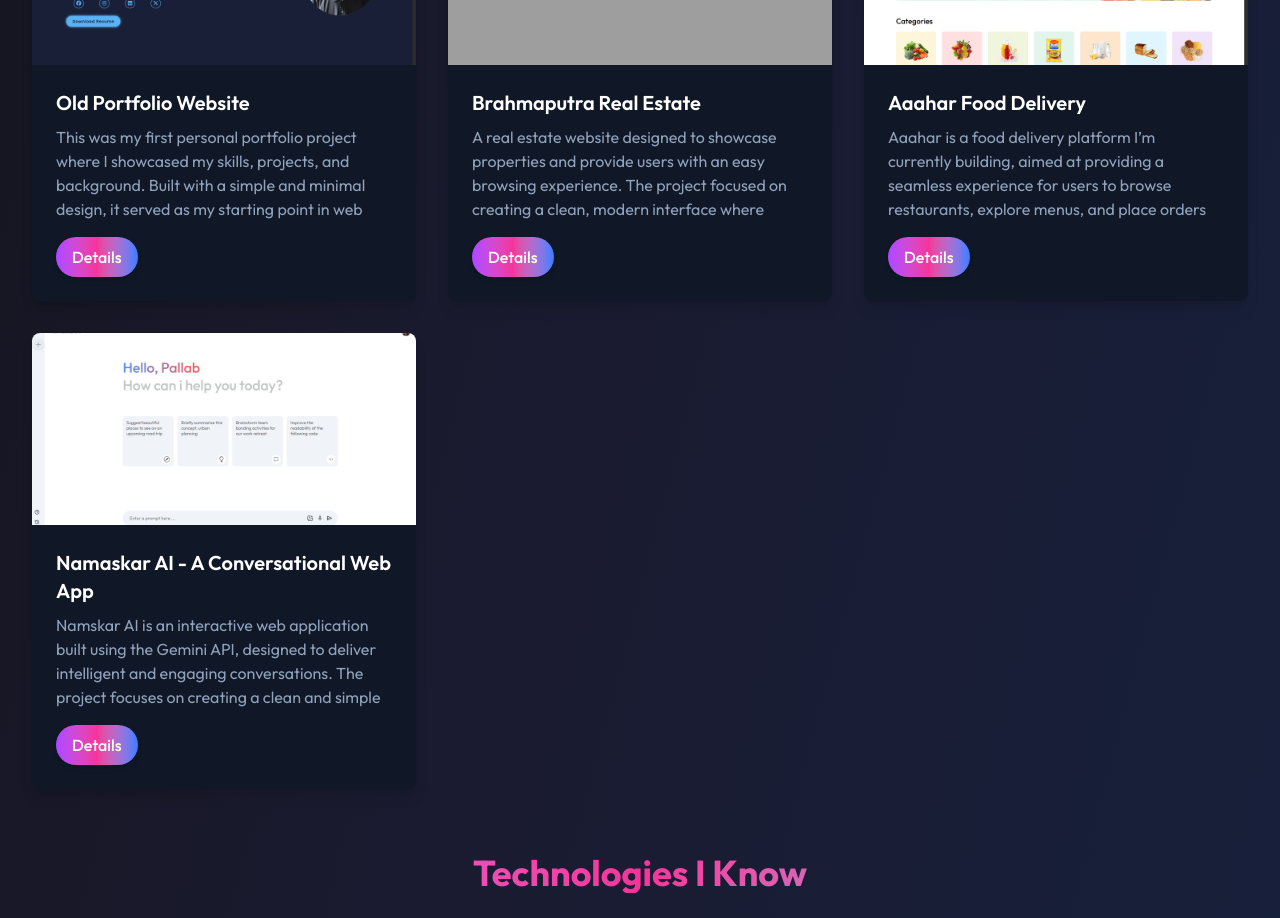
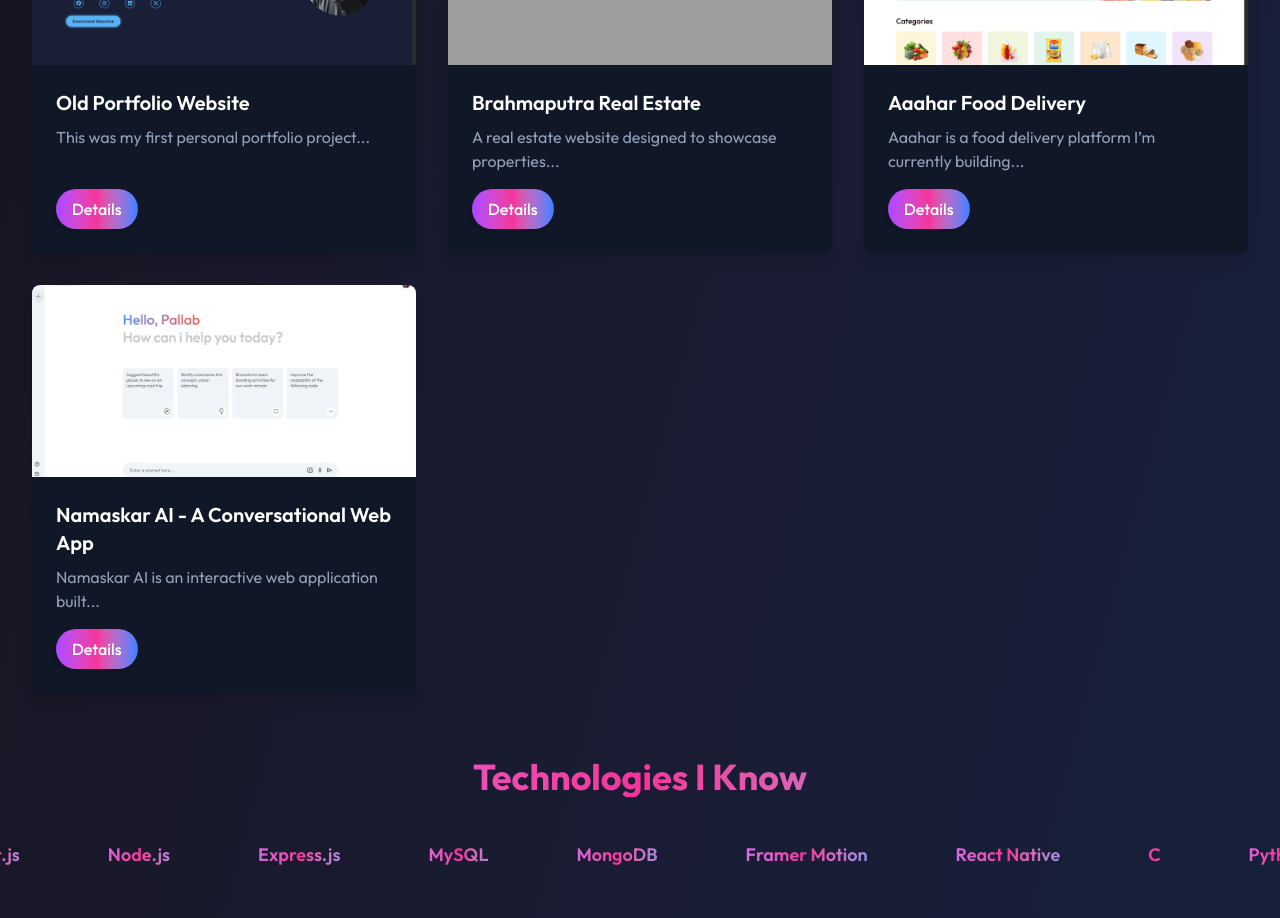
Before and after one commit to Coder-Pallab/Updated-Portfolio-Website-2025, a React (Vite) app: page / in a window 1280 px wide. Shown: the part 2960-3878 px from the top of the page. Built offline with nearby package versions, Linux system fonts and the light colour scheme; grey boxes are pictures that could not be loaded.

Commit message:
changing animations

```diff
--- a/src/components/About.jsx
+++ b/src/components/About.jsx
@@ -6,7 +6,7 @@
 const About = () => {
   const { ref, inView } = useInView({
     triggerOnce: true,
-    threshold: 0.2,
+    threshold: 0.05,
   });
 
   return (
@@ -17,7 +17,7 @@
           ref={ref}
           initial={{ opacity: 0, y: 100 }}
           animate={inView ? { opacity: 1, y: 0 } : {}}
-          transition={{ delay: 0.1, duration: 0.5 }}
+          transition={{ duration: 0.5 }}
           className="text-3xl md:text-4xl font-bold mb-8 relative inline-block"
         >
           <span className="bg-gradient-to-r from-purple-400 via-pink-500 to-red-500 bg-clip-text text-transparent">
--- a/src/components/Works.jsx
+++ b/src/components/Works.jsx
@@ -8,33 +8,32 @@
 import Technologies from './Technologies'
 
 const Works = () => {
-
   const projects = [
     {
       id: 1,
       title: "Old Portfolio Website",
-            description: "This was my first personal portfolio project where I showcased my skills, projects, and background. Built with a simple and minimal design, it served as my starting point in web development. Through this project, I learned the fundamentals of creating responsive layouts, structuring content effectively, and working with modern frontend tools. While basic compared to my current work, it represents my growth and journey as a developer.",
+      description: "This was my first personal portfolio project...",
       image: Project1,
       link: "#"
     },
     {
       id: 2,
       title: "Brahmaputra Real Estate",
-            description: "A real estate website designed to showcase properties and provide users with an easy browsing experience. The project focused on creating a clean, modern interface where users can explore property listings, view details, and navigate smoothly. I worked on building responsive layouts, implementing interactive components, and ensuring a user-friendly design that reflects professionalism. This project helped me strengthen my frontend development skills and apply real-world design principles to create a practical business-oriented platform.",
+      description: "A real estate website designed to showcase properties...",
       image: Project2,
       link: "#"
     },
     {
       id: 3,
       title: "Aaahar Food Delivery",
-            description: "Aaahar is a food delivery platform I’m currently building, aimed at providing a seamless experience for users to browse restaurants, explore menus, and place orders online. The focus is on creating an intuitive UI with smooth navigation, responsive design, and engaging visuals. At this stage, I’ve completed most of the frontend development and am planning to extend it into a full-stack project with order management and real-time updates. This project reflects my journey of combining design, functionality, and scalability into one practical solution.",
+      description: "Aaahar is a food delivery platform I’m currently building...",
       image: Project3,
       link: "#"
     },
     {
       id: 4,
       title: "Namaskar AI - A Conversational Web App",
-            description: "Namskar AI is an interactive web application built using the Gemini API, designed to deliver intelligent and engaging conversations. The project focuses on creating a clean and simple interface where users can ask questions and receive AI-powered responses in real-time. Through this project, I explored API integration, state management, and responsive UI design. It also helped me gain hands-on experience in working with modern AI tools and connecting them seamlessly with frontend technologies.",
+      description: "Namaskar AI is an interactive web application built...",
       image: Project4,
       link: "#"
     }
@@ -42,17 +41,17 @@
 
   const { ref, inView } = useInView({
     triggerOnce: true,
-        threshold: 0.2,
+    threshold: 0.05,
+    rootMargin: "-100px 0px",
   });
 
   return (
-        <div id='work' className='py-12'>
+    <div id='work' className='py-12' ref={ref}>
       <div className='max-w-7xl mx-auto px-4 sm:px-6 lg:px-8'>
         <motion.h2
-                    ref={ref}
           initial={{ opacity: 0, y: 100 }}
           animate={inView ? { opacity: 1, y: 0 } : {}}
-                    transition={{ delay: 0.3, duration: 0.5 }}
+          transition={{ duration: 0.5 }}
           className='text-4xl text-white underline font-bold text-center mb-12'>
           <span className="bg-gradient-to-r from-purple-500 via-pink-500 to-blue-500 bg-clip-text text-transparent">
             My Works
@@ -60,7 +59,6 @@
         </motion.h2>
 
         <motion.p
-                    ref={ref}
           initial={{ opacity: 0, y: 100 }}
           animate={inView ? { opacity: 1, y: 0 } : {}}
           transition={{ delay: 0.5, duration: 0.5 }}
@@ -71,22 +69,18 @@
         <div className='grid grid-cols-1 sm:grid-cols-2 md:grid-cols-3 gap-8'>
           {projects.map((project) => (
             <motion.div
-                            ref={ref}
+              key={project.id}
               initial={{ opacity: 0, y: 50 }}
               animate={inView ? { opacity: 1, y: 0 } : {}}
               transition={{ delay: project.id * 0.2, duration: 0.5 }}
-                            key={project.id}
               className='bg-gray-900 shadow-lg rounded-lg overflow-hidden flex flex-col'
             >
               <img src={project.image} alt={project.title} className='w-full h-48 object-cover ' />
               <div className='p-6 flex flex-col flex-grow'>
                 <h3 className='text-xl text-white font-semibold mb-2'>{project.title}</h3>
-
-                                {/* Scrollable description */}
                 <p className='text-slate-400 mb-4 max-h-24 overflow-y-auto pr-2'>
                   {project.description}
                 </p>
-
                 <div className='mt-auto'>
                   <button
                     className='relative px-4 py-2 rounded-full font-medium
@@ -104,10 +98,9 @@
       </div>
 
       <motion.div
-                ref={ref}
         initial={{ opacity: 0, y: 100 }}
         animate={inView ? { opacity: 1, y: 0 } : {}}
-                transition={{ delay: 0.7, duration: 0.5 }}
+        transition={{ duration: 0.5 }}
       >
         <Technologies />
       </motion.div>
```
Lines whose indentation alone changed are shown as unchanged.
